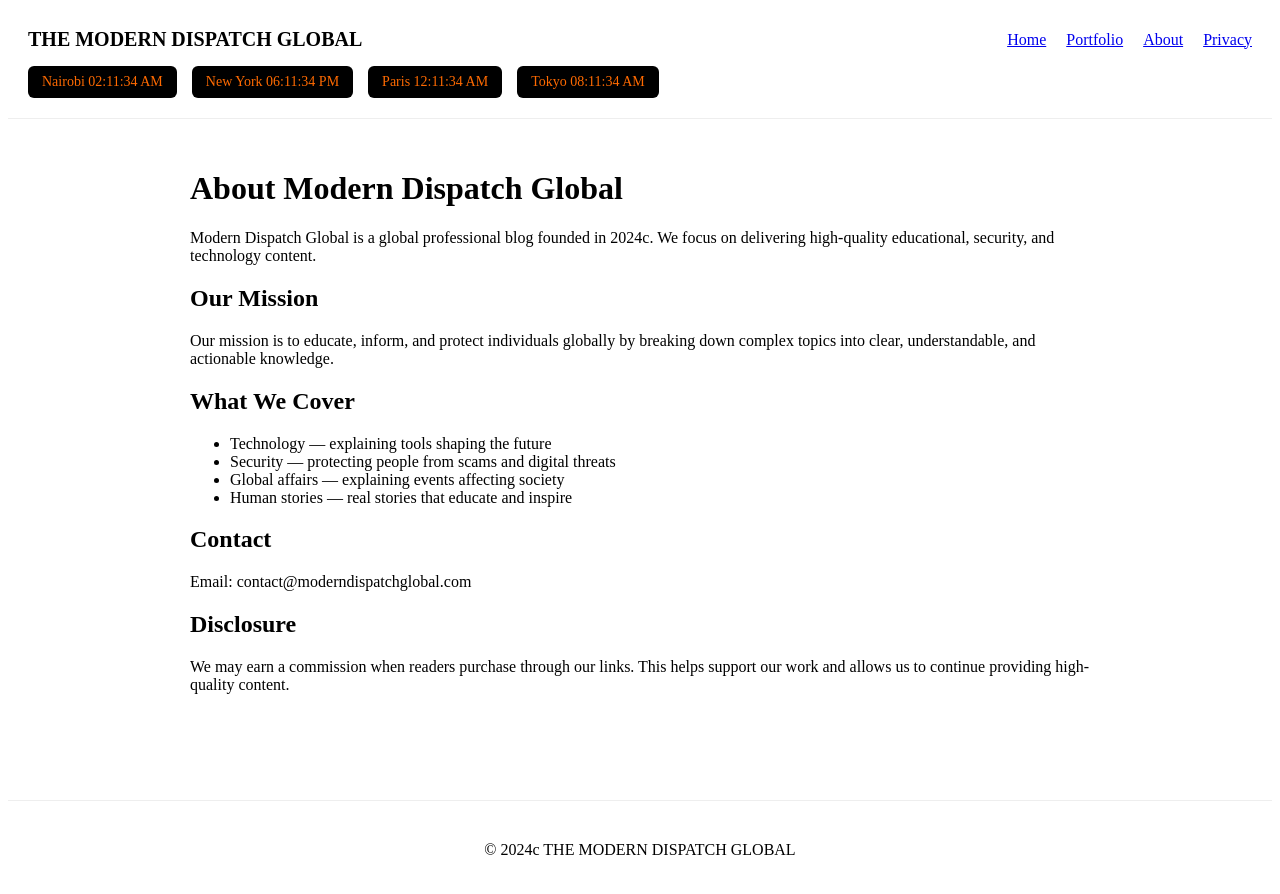
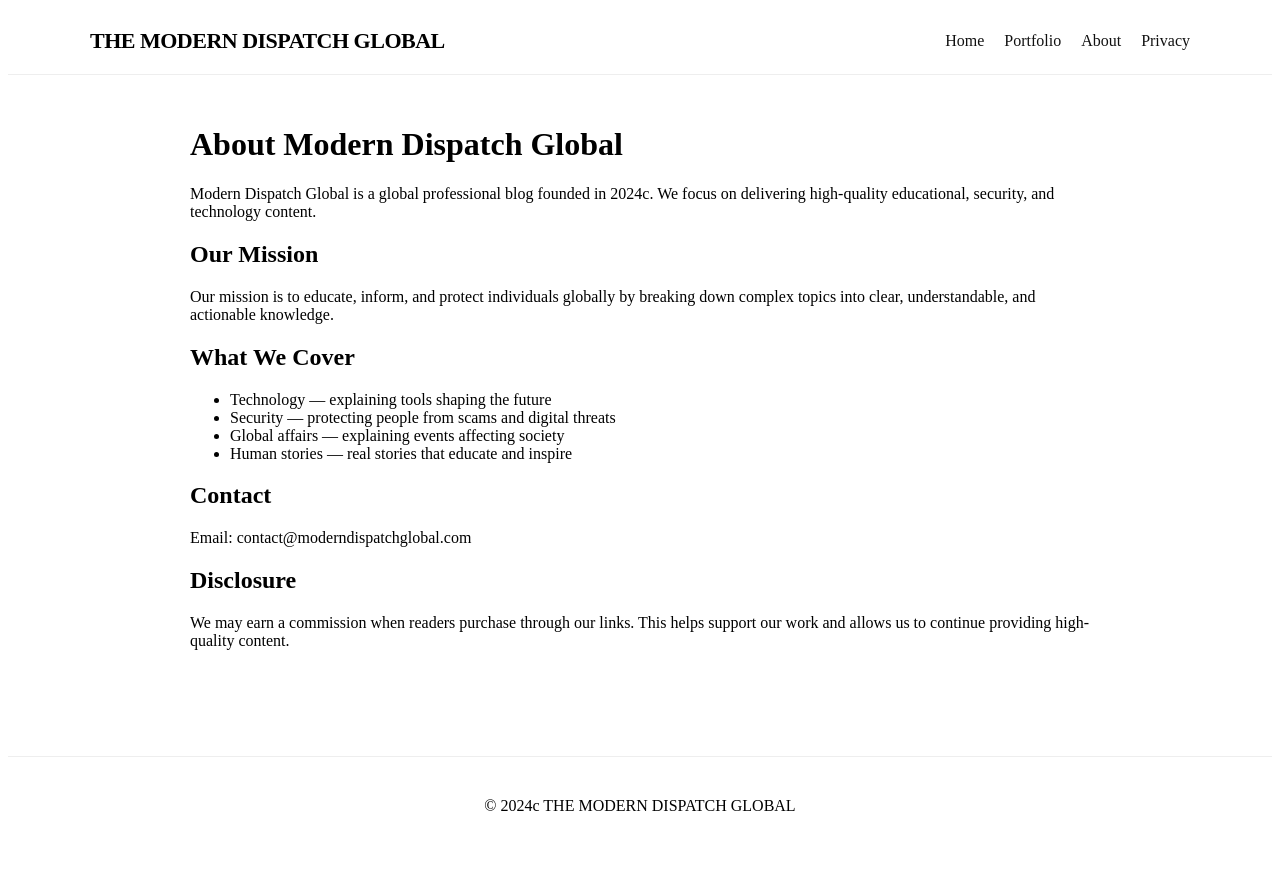
Before and after one commit to valenwann/modern-dispatch-global-blog, a Next.js app: page /about in a window 1280 px wide. Shown: the top 894 px of the page. After the commit the page ends 863 px from the top, so only its background shows below. Built offline with nearby package versions, Linux system fonts and the light colour scheme.

Commit message:
Update Header.js

```diff
--- a/components/Header.js
+++ b/components/Header.js
@@ -1,107 +1,51 @@
 import Link from "next/link";
-import { useEffect, useState } from "react";
 
 export default function Header() {
-  const [time, setTime] = useState(new Date());
+  return (
+    <header style={{
+      borderBottom: "1px solid #eee",
+      padding: "20px 0",
+      background: "#ffffff",
+      position: "sticky",
+      top: 0,
+      zIndex: 1000
+    }}>
+      <div style={{
+        maxWidth: "1100px",
+        margin: "0 auto",
+        padding: "0 20px",
+        display: "flex",
+        justifyContent: "space-between",
+        alignItems: "center"
+      }}>
 
-  useEffect(() => {
-    const timer = setInterval(() => {
-      setTime(new Date());
-    }, 1000);
-
-    return () => clearInterval(timer);
-  }, []);
-
-  const formatTime = (timezone) => {
-    return new Intl.DateTimeFormat("en-US", {
-      timeZone: timezone,
-      hour: "2-digit",
-      minute: "2-digit",
-      second: "2-digit",
-    }).format(time);
-  };
-
-  return (
-    <header style={styles.header}>
-
-      <div style={styles.topRow}>
-        <div style={styles.logo}>
+        <div style={{
+          fontSize: "22px",
+          fontWeight: "700",
+          letterSpacing: "-0.5px"
+        }}>
           THE MODERN DISPATCH GLOBAL
         </div>
 
-        <nav style={styles.nav}>
-          <Link href="/">Home</Link>
-          <Link href="/portfolio">Portfolio</Link>
-          <Link href="/about">About</Link>
-          <Link href="/privacy">Privacy</Link>
+        <nav style={{ display: "flex", gap: "20px" }}>
+
+          <Link href="/" style={linkStyle}>Home</Link>
+
+          <Link href="/portfolio" style={linkStyle}>Portfolio</Link>
+
+          <Link href="/about" style={linkStyle}>About</Link>
+
+          <Link href="/privacy" style={linkStyle}>Privacy</Link>
+
         </nav>
-      </div>
-
-      <div style={styles.infoBar}>
-
-        <div style={styles.clockBox}>
-          Nairobi {formatTime("Africa/Nairobi")}
-        </div>
-
-        <div style={styles.clockBox}>
-          New York {formatTime("America/New_York")}
-        </div>
-
-        <div style={styles.clockBox}>
-          Paris {formatTime("Europe/Paris")}
-        </div>
-
-        <div style={styles.clockBox}>
-          Tokyo {formatTime("Asia/Tokyo")}
-        </div>
 
       </div>
-
     </header>
   );
 }
 
-const styles = {
-
-  header: {
-    borderBottom: "1px solid #eee",
-    padding: "20px",
-    background: "#fff"
-  },
-
-  topRow: {
-    display: "flex",
-    justifyContent: "space-between",
-    alignItems: "center"
-  },
-
-  logo: {
-    fontSize: "20px",
-    fontWeight: "bold",
-    color: "#000"
-  },
-
-  nav: {
-    display: "flex",
-    gap: "20px",
-    color: "#FF6A00",
-    fontWeight: "500"
-  },
-
-  infoBar: {
-    display: "flex",
-    gap: "15px",
-    marginTop: "15px",
-    flexWrap: "wrap"
-  },
-
-  clockBox: {
-    background: "#000",
-    color: "#FF6A00",
-    padding: "8px 14px",
-    borderRadius: "6px",
-    fontSize: "14px",
-    fontWeight: "500"
-  }
-
+const linkStyle = {
+  textDecoration: "none",
+  color: "#111",
+  fontWeight: "500"
 };
```
